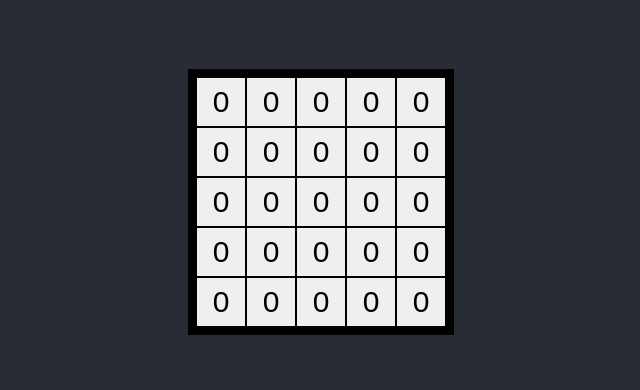
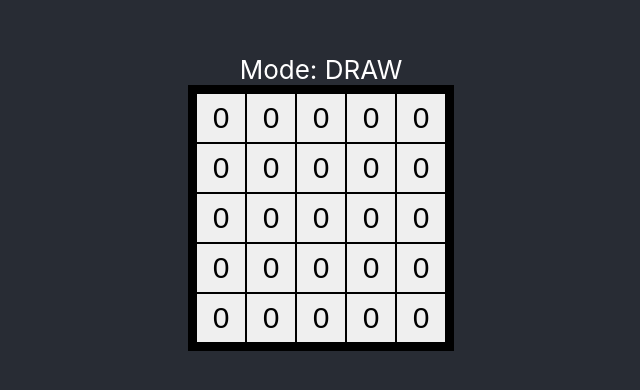
Before and after one commit to dtan3847/starbattle-solver, a React (Create React App) app: page / in a window 1280 px wide. Shown: the part 198-588 px from the top of the page, without its empty margins (319-959 px from the left). Built offline with nearby package versions, Linux system fonts and the light colour scheme.

Commit message:
Implement mode toggle and right click handling

```diff
--- a/src/starbattle/puzzle.css
+++ b/src/starbattle/puzzle.css
@@ -26,7 +26,7 @@
     border-bottom: 3px solid black;
 }
 
-.StarBattle-Puzzle {
+.StarBattle-Grid {
     display: grid;
     grid-template-columns: repeat(5, auto);
     border: 8px solid black;
--- a/src/starbattle/puzzle.tsx
+++ b/src/starbattle/puzzle.tsx
@@ -70,7 +70,15 @@ type CellProps = {
 }
 
 function StarBattleCell({ value, className, onClick }: CellProps): JSX.Element {
-    return <button className={className} onClick={onClick}>{value}</button>
+    return (
+        <button
+            className={className}
+            onClick={onClick}
+            onContextMenu={onClick}
+        >
+            {value}
+        </button>
+    )
 }
 
 export default function StarBattlePuzzle({ size = 5, starCount = 1 }): JSX.Element {
@@ -217,13 +225,21 @@ export default function StarBattlePuzzle({ size = 5, starCount = 1 }): JSX.Eleme
         const margin = 7 // px
         return (event: React.MouseEvent<HTMLElement>) => {
             if (event.target instanceof HTMLElement) {
+                event.preventDefault()
                 const { clientX, clientY, target: { offsetLeft, offsetTop, offsetWidth, offsetHeight }} = event
                 // console.log(x, y, clientX, clientY, offsetLeft, offsetTop, offsetLeft + offsetWidth, offsetTop + offsetHeight)
-                if (Math.abs(offsetLeft - clientX) < margin) return toggleVerticalWall(x - 1, y)
-                if (Math.abs(offsetTop - clientY) < margin) return toggleHorizontalWall(x, y - 1)
-                if (Math.abs(offsetLeft + offsetWidth - clientX) < margin) return toggleVerticalWall(x, y)
-                if (Math.abs(offsetTop + offsetHeight - clientY) < margin) return toggleHorizontalWall(x, y)
-                if (mode === Mode.SOLVE) return setCell(i, (cells[i] + 1) % 3)
+                if (mode === Mode.SOLVE) {
+                    console.log(cells[i], cells[i] + 1, (cells[i] + 1) % 3, cells[i] + 2, (cells[i] + 2) % 3)
+                    // left click to cycle symbol forward, right click to cycle back
+                    if (event.type === "click") setCell(i, (cells[i] + 1) % 3)
+                    else if (event.type === "contextmenu") setCell(i, (cells[i] + 2) % 3)
+                    return
+                }
+                if (mode !== Mode.DRAW) return
+                if (Math.abs(offsetLeft - clientX) < margin) toggleVerticalWall(x - 1, y)
+                if (Math.abs(offsetTop - clientY) < margin) toggleHorizontalWall(x, y - 1)
+                if (Math.abs(offsetLeft + offsetWidth - clientX) < margin) toggleVerticalWall(x, y)
+                if (Math.abs(offsetTop + offsetHeight - clientY) < margin) toggleHorizontalWall(x, y)
             }
         }
     }
@@ -245,15 +261,26 @@ export default function StarBattlePuzzle({ size = 5, starCount = 1 }): JSX.Eleme
         [Cell.SPACE]: "✖",
     }
 
-    const contentCells = cells.map((cell: Cell, i) => (
+    const contentCells = cells.map((cell: Cell, i) => {
+        return (
             <StarBattleCell
                 key={i}
                 value={mode === Mode.SOLVE ? typeToSymbol[cell]: groupIndexes[i].toString()}
                 className={makeCellClassNames(i)}
                 onClick={makeCellClickHandler(i)}
             />
-    ))
-    return <div className="StarBattle-Puzzle">{contentCells}</div>
+        )
+    })
+    return (
+        <div className="StarBattle-Puzzle">
+            <div onClick={() => setMode((mode + 1) % 2)}>
+                Mode: {Mode[mode]}
+            </div>
+            <div className="StarBattle-Grid">
+                {contentCells}
+            </div>
+        </div>
+    )
 }
 
 function getStarCount(cells: Cell[]) {
```
Lines whose indentation alone changed are shown as unchanged.
